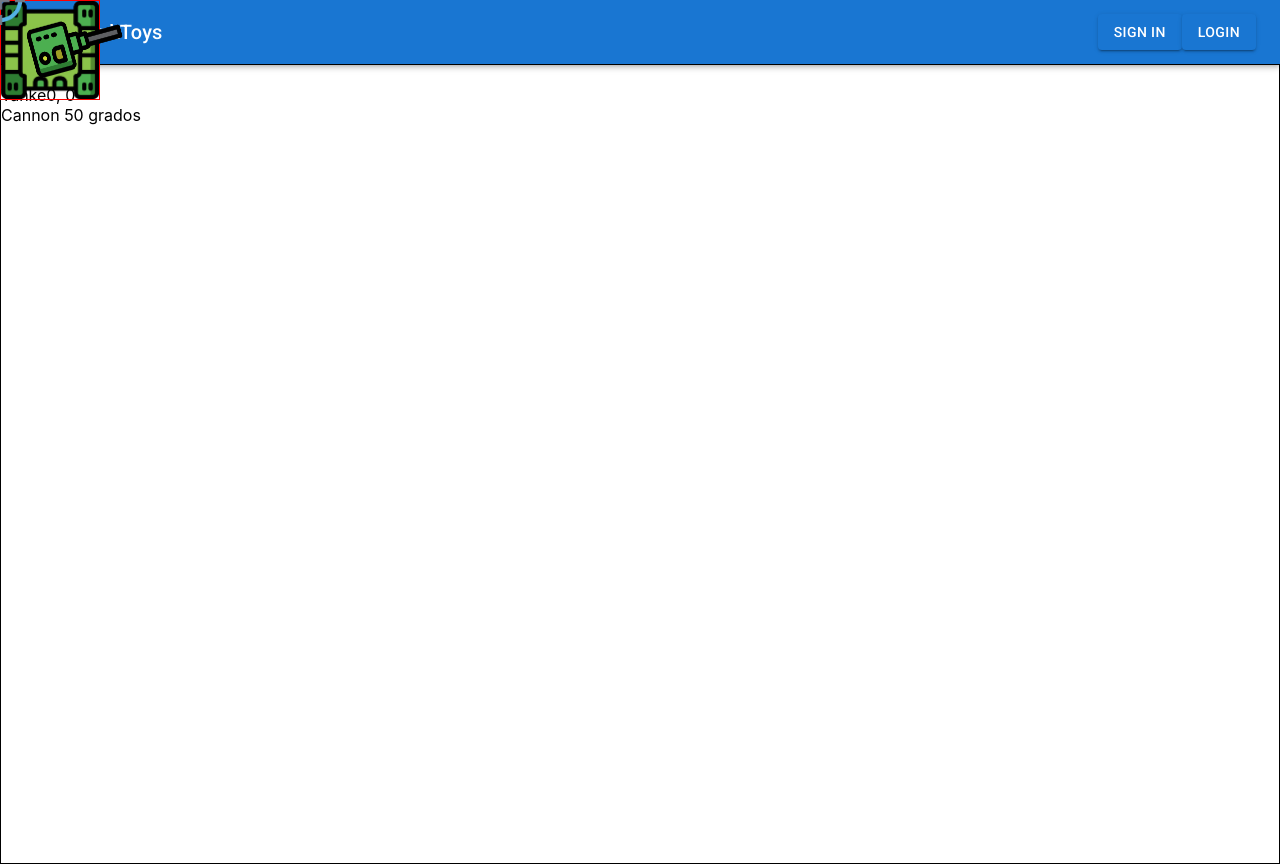
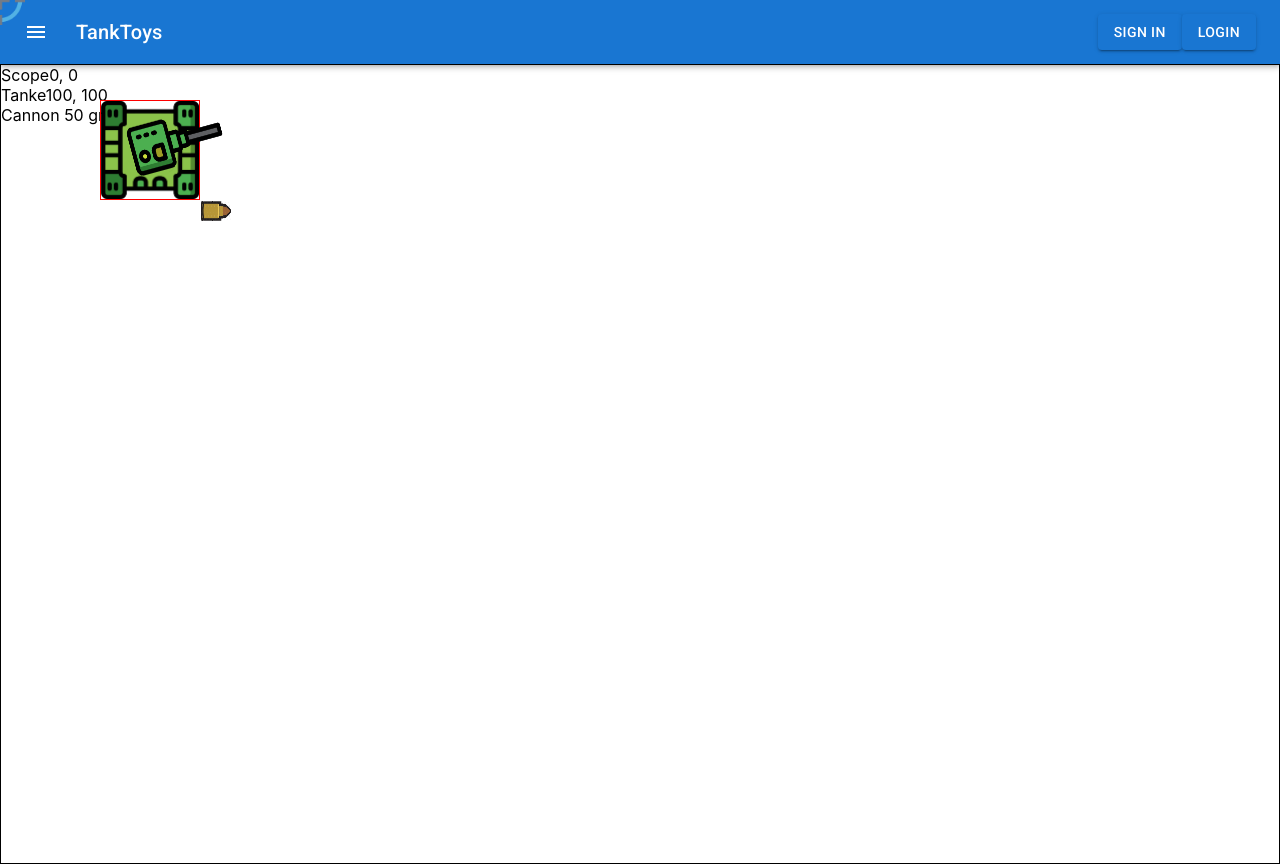
Before and after one commit to Erojase/TankToys, a Next.js app: page /game in a window 1280 px wide. Built offline with nearby package versions, Linux system fonts and the light colour scheme.

Commit message:
bullet shoot but click problem

```diff
--- /dev/null
+++ b/src/components/Bullet.tsx
@@ -0,0 +1,40 @@
+import { Box } from "@mui/material";
+import { Position } from "../models/Tank";
+import React from "react";
+import { GameController } from "../controllers/GameController";
+import { TankController } from "../controllers/TankController";
+import { Bullet } from "../models/Bullet";
+import { BulletController } from "../controllers/BulletController";
+
+
+interface BulletProps {
+    width: number;
+    heigth: number;
+    position: Position;
+    rotation: number;
+}
+
+export default function BulletComponent(props:BulletProps){
+
+    // const [rotation, setRotation] = React.useState(TankController.scopePos);
+
+    // React.useEffect(() => {
+    //     setInterval(() => {
+    //         setRotation(TankController.scopePos);
+    //     }, 24);
+    // }, [])
+
+
+    return(
+        <img src="/bullet.png"
+        style={{
+            position: 'absolute',
+            zIndex: 60,
+            width: props.width,
+            height: props.heigth,
+            top: props.position.y,
+            left: props.position.x,
+            rotate: `${BulletController.bullet.rotation}rad`}}
+            />
+    )
+}
--- a/src/components/Cannon.tsx
+++ b/src/components/Cannon.tsx
@@ -8,7 +8,8 @@ interface TankComponentProps{
     width: number;
     heigth: number;
     rotation: number;
-    render?: boolean
+    render?: boolean;
+    children: JSX.Element
 }
 
 export default function CannonComponent(props:TankComponentProps){
@@ -23,13 +24,17 @@ export default function CannonComponent(props:TankComponentProps){
 
 
     return(
+        <Box>
+
             <img src="/tanky-top-1.png"
             style={{
-            position: 'absolute',
+                position: 'relative',
                 zIndex: 55,
                 width: props.width,
                 height: props.heigth,
                 rotate: `${TankController.cannonRotation}rad`}}
                 />
+                {React.cloneElement(props.children)}
+        </Box>
     )
 }
--- a/src/components/MainCanvas.tsx
+++ b/src/components/MainCanvas.tsx
@@ -10,6 +10,7 @@ import { GameMap } from "../models/Map";
 import MapComponent from "./Map";
 import { GameController } from "../controllers/GameController";
 import CannonComponent from "./Cannon";
+import BulletComponent from "./Bullet";
 
 export default function MainCanvas() {
     const [thisWindow, setThisWindow] = React.useState<dimensions>({
@@ -41,6 +42,7 @@ export default function MainCanvas() {
         document.addEventListener('keypress', (e) => TankController.addKey(e.key), { once: true });
         document.addEventListener('keyup', (e) => TankController.removeKey(e.key), { once: true });
         document.addEventListener('mousemove', (e) => TankController.scopePlacement(e), { once: true });
+        document.addEventListener("click", (e) => BulletController.shoot(), { once: true })
     }
 
     return (
@@ -58,7 +60,17 @@ export default function MainCanvas() {
                     heigth={50}
                     width={150}
                     rotation={TankController.cannonRotation}
-                />
+                >
+                    <BulletComponent
+                    heigth={20}
+                    width={30}
+                    position={BulletController.bullet.position}
+                    rotation={BulletController.bullet.rotation}
+                    />
+                </CannonComponent>
+
+
+
             </TankComponent>
 
 
--- a/src/controllers/BulletController.tsx
+++ b/src/controllers/BulletController.tsx
@@ -4,12 +4,40 @@ import { Directions, Filter } from "@mui/icons-material";
 import { TankController } from "./TankController";
 import { tank } from '../pages/game';
 import { Position } from "../models/Tank";
+import { log } from "console";
 
 export class BulletController {
 
-    public static shoot(e: globalThis.MouseEvent, origin: Position) {
-        let bullet = new Bullet();
-        bullet.speed = 5;
-        bullet.position = origin;
+
+    private static _bullet : Bullet = new Bullet();
+    public static get bullet() : Bullet {
+        return this._bullet;
+    }
+    public static set bullet(v : Bullet) {
+        this._bullet = v;
+    }
+
+
+    public static shoot() {
+        this._bullet.rotation = TankController.cannonRotation;
+        console.log(this._bullet.rotation);
+        let xDiff = TankController.scopePos.x - TankController.tank.position.y;
+        let yDiff = TankController.scopePos.y - TankController.tank.position.x;
+
+        let xSeg = TankController.scopePos.x;
+        let ySeg = TankController.scopePos.y;
+        while (Math.abs(xDiff) > 1 && Math.abs(yDiff) > 1) {
+            xSeg = (TankController.tank.position.y + xSeg)/2;
+            ySeg = (TankController.tank.position.x + ySeg)/2;
+            xDiff = TankController.tank.position.y - xSeg;
+            yDiff = TankController.tank.position.x - ySeg;
+            // console.log(xDiff);
+            // console.log(yDiff);
+        }
+        console.log(xDiff);
+        console.log(yDiff);
+
+        this._bullet.moveBullet(xDiff,yDiff);
+
     }
 }
--- a/src/models/Bullet.tsx
+++ b/src/models/Bullet.tsx
@@ -1,16 +1,27 @@
-import { Position } from "./Tank";
-
+import BulletComponent from '../components/Bullet';
+import { TankController } from '../controllers/TankController';
+import { Position } from './Tank';
 
 export class Bullet {
     public position: Position = {
-        x: 0,
-        y: 0
+        x: 100,
+        y: 100
     };
 
     public speed = 1;
-    public direction = 0;
+    public rotation = 0;
 
     constructor() {
+        // BulletComponent;
+    }
 
+
+    public moveBullet(x:number,y:number) {
+        this.position.x += x;
+        this.position.y += y;
     }
+
+
+
+
 }
--- a/src/models/Tank.tsx
+++ b/src/models/Tank.tsx
@@ -30,8 +30,8 @@ export class Cannon{
 export class Tank {
 
     public position: Position = {
-        x: 0,
-        y: 0
+        x: 100,
+        y: 100
     };
 
     public rotation: number = 0;
```
Also changed, not shown: src/controllers/TankController.tsx (+10 -0 lines), public/bullet.png (added), src/pages/game.tsx (line endings or trailing spaces). Lines whose indentation alone changed are shown as unchanged.
